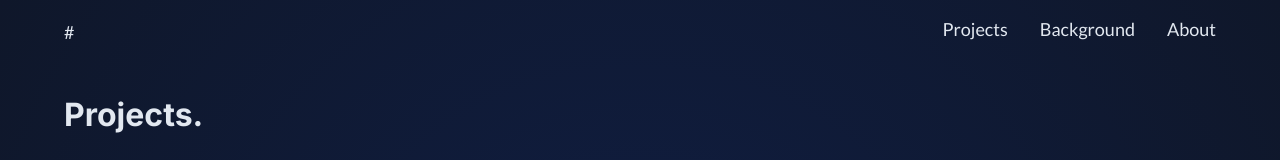
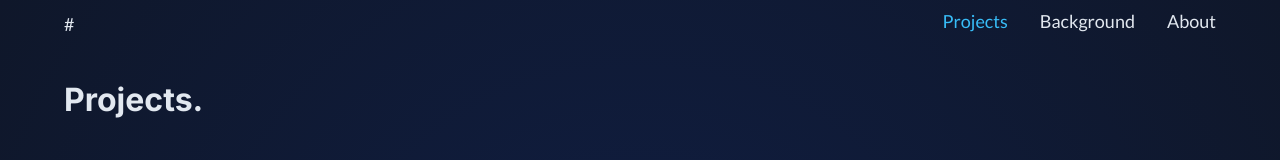
Before and after one commit to 7oiden/portfolio-v3, a React (Vite) app: page /projects in a window 1280 px wide. Shown: the top 160 px of the page. Built offline with nearby package versions, Linux system fonts and the light colour scheme.

Commit message:
navbar improved

```diff
--- a/css/styles.css
+++ b/css/styles.css
@@ -10,9 +10,6 @@ html {
 }
 
 body {
-  -webkit-user-select: none;
-     -moz-user-select: none;
-          user-select: none;
   height: 100%;
   margin: 0;
   background-color: pink;
@@ -127,6 +124,11 @@ img {
   display: grid;
   grid-template-columns: repeat(1, 1fr);
   gap: 4rem;
+}
+@media screen and (min-width: 992px) {
+  .project__grid {
+    grid-template-columns: repeat(2, 1fr);
+  }
 }
 
 .badge__grid {
@@ -249,26 +251,29 @@ p {
 .header {
   z-index: 100;
   background-color: transparent;
+  position: relative;
 }
-.nav__link-container {
-  display: flex;
-  gap: 2rem;
-}
-
-.desktop-nav {
+.nav {
+  height: 3rem;
+  width: 90%;
   margin: 0 auto;
   display: flex;
   justify-content: space-between;
   align-items: center;
 }
 
-.mobile-nav {
-  display: flex;
-  flex-direction: column;
+.nav__links {
+  display: none;
+  gap: 2rem;
+  list-style: none;
+}
+@media (min-width: 992px) {
+  .nav__links {
+    display: flex;
+  }
 }
 
 .nav__link {
-  border-top: 2px solid transparent;
   border-bottom: 2px solid transparent;
 }
 .nav__link:hover {
@@ -278,7 +283,6 @@ p {
   content: "";
   display: block;
   border-bottom: 2px solid #38bdf8;
-  border-radius: 2px;
   transform: scaleX(0);
   transition: transform 0.4s;
   padding-top: 3px;
@@ -287,45 +291,61 @@ p {
   transform: scaleX(1);
 }
 
-.desktop {
-  display: none;
-  width: 90%;
-  margin: 0 auto;
-  padding: 1rem 0;
-}
-@media screen and (min-width: 992px) {
-  .desktop {
-    display: block;
-  }
+.active-link {
+  color: #38bdf8;
 }
 
-.mobile {
+.toggle-btn {
   display: block;
+  width: 2rem;
+  cursor: pointer;
+}
+.toggle-btn > svg {
   width: 100%;
-  padding: 1rem 5%;
+  height: auto;
+  color: #e2e8f0;
 }
-@media screen and (min-width: 992px) {
-  .mobile {
+@media (min-width: 992px) {
+  .toggle-btn {
     display: none;
   }
 }
 
-.mobile__link-container {
+.dropdown {
+  display: flex;
+  position: absolute;
+  z-index: 100;
+  top: 3.5rem;
+  height: 0;
+  left: 5%;
+  right: 5%;
+  margin: 0 auto;
+  background: black;
+  border-radius: 10px;
+  overflow: hidden;
+  transition: height 0.3s cubic-bezier(0.175, 0.885, 0.32, 1.2475);
+}
+@media (min-width: 992px) {
+  .dropdown {
+    display: none;
+    width: 300px;
+  }
+}
+
+.dropdown--open {
+  height: 200px;
+}
+
+.dropdown__links {
+  width: 100%;
   display: flex;
   flex-direction: column;
+  justify-content: center;
+  align-items: center;
   gap: 1rem;
-}
-.mobile__link-container :first-of-type {
-  margin-top: 1rem;
-}
-.mobile__link-container :last-of-type {
-  margin-bottom: 1rem;
-}
-
-.mobile-wrapper {
-  display: flex;
-  justify-content: space-between;
-  align-items: center;
+  list-style: none;
+  margin: 0;
+  padding: 0;
 }
 
 .hero__container {
@@ -343,12 +363,13 @@ p {
 
 .hero {
   position: relative;
-  top: 0;
+  top: -3rem;
   background-image: url("../assets/images/mountains-bg.jpg");
   background-size: cover;
   background-position: bottom center;
   width: 100%;
   height: 100vh;
+  z-index: 1;
 }
 @media screen and (min-width: 992px) {
   .hero {
--- a/src/components/Header.jsx
+++ b/src/components/Header.jsx
@@ -13,7 +13,61 @@ export default function Header() {
 
   return (
     <header className="header">
-      <div className="header__container desktop">
+      <nav className="nav">
+        <div className="logo">
+          <Link to="/">#</Link>
+        </div>
+        <ul className="nav__links">
+          <li>
+            <NavLink
+              to="/projects"
+              className={({ isActive }) =>
+                isActive ? "nav__link active-link" : "nav__link"
+              }
+            >
+              Projects
+            </NavLink>
+          </li>
+          <li>
+            <NavLink
+              to="/background"
+              className={({ isActive }) =>
+                isActive ? "nav__link active-link" : "nav__link"
+              }
+            >
+              Background
+            </NavLink>
+          </li>
+          <li>
+            <NavLink
+              to="/about"
+              className={({ isActive }) =>
+                isActive ? "nav__link active-link" : "nav__link"
+              }
+            >
+              About
+            </NavLink>
+          </li>
+        </ul>
+        <div className="toggle-btn" onClick={handleToggle}>
+          {menuIcon}
+        </div>
+      </nav>
+
+      <nav className={isMenuOpen ? "dropdown dropdown--open" : "dropdown"}>
+        <ul className="dropdown__links">
+          <li>
+            <NavLink to="/projects">Projects</NavLink>
+          </li>
+          <li>
+            <NavLink to="/background">Background</NavLink>
+          </li>
+          <li>
+            <NavLink to="/about">About</NavLink>
+          </li>
+        </ul>
+      </nav>
+      {/* <div className="header__container desktop">
         <nav className="desktop-nav">
           <Link to="/">#</Link>
           <div className="nav__link-container">
@@ -60,7 +114,7 @@ export default function Header() {
             </div>
           )}
         </nav>
-      </div>
+      </div> */}
     </header>
   );
 }
--- a/src/sass/partials/_base.scss
+++ b/src/sass/partials/_base.scss
@@ -10,7 +10,6 @@ html {
 }
 
 body {
-  user-select: none;
   height: 100%;
   margin: 0;
   background-color: pink;
--- a/src/sass/partials/_header.scss
+++ b/src/sass/partials/_header.scss
@@ -1,37 +1,34 @@
 .header {
   @extend .outer-wrapper;
-  // height: 3rem;
   z-index: 100;
   background-color: transparent;
-  // background-color: getColor(infoBoxBg);
-
+  position: relative;
 
   @media screen and (min-width: getBreakpoint(large)) {
-
   }
 }
 
-.nav__link-container {
-  display: flex;
-  gap: 2rem;
-}
-
-.desktop-nav {
+.nav {
+  height: 3rem;
+  width: 90%;
   margin: 0 auto;
   display: flex;
   justify-content: space-between;
   align-items: center;
-  // background-color: pink;
 }
 
-.mobile-nav {
-  display: flex;
-  flex-direction: column;
-  // background-color: pink;
+.nav__links {
+  display: none;
+  gap: 2rem;
+  list-style: none;
+
+  @media (min-width: getBreakpoint(large)) {
+    display: flex;
+  }
 }
 
 .nav__link {
-  border-top: 2px solid transparent;
+  // border-top: 2px solid transparent;
   border-bottom: 2px solid transparent;
 
   &:hover {
@@ -42,7 +39,6 @@
     content: "";
     display: block;
     border-bottom: 2px solid getColor(accentCol1);
-    border-radius: 2px;
     transform: scaleX(0);
     transition: transform 0.4s;
     padding-top: 3px;
@@ -53,44 +49,139 @@
   }
 }
 
-.desktop {
-  display: none;
-  width: 90%;
-  margin: 0 auto;
-  padding: 1rem 0;
-
-  @media screen and (min-width: getBreakpoint(large)) {
-    display: block;
-  }
+.active-link {
+  color: getColor(accentCol1);
 }
 
-.mobile {
+.toggle-btn {
   display: block;
-  width: 100%;
-  padding: 1rem 5%;
-  // background-color: black;
+  width: 2rem;
+  cursor: pointer;
 
-  @media screen and (min-width: getBreakpoint(large)) {
+  & > svg {
+    width: 100%;
+    height: auto;
+    color: getColor(link);
+  }
+
+  @media (min-width: getBreakpoint(large)) {
     display: none;
   }
 }
 
-.mobile__link-container {
+.dropdown {
   display: flex;
-  flex-direction: column;
-  gap: 1rem;
+  position: absolute;
+  z-index: 100;
+  top: 3.5rem;
+  height: 0;
+  left: 5%;
+  right: 5%;
+  margin: 0 auto;
+  background: black;
+  // backdrop-filter: blur(15px);
+  border-radius: 10px;
+  overflow: hidden;
+  transition: height 0.3s cubic-bezier(0.175, 0.885, 0.32, 1.2475);
 
-  & :first-of-type {
-    margin-top: 1rem;
-  }
-
-  & :last-of-type {
-    margin-bottom: 1rem;
+  @media (min-width: getBreakpoint(large)) {
+    display: none;
+    width: 300px;
   }
 }
 
-.mobile-wrapper {
+.dropdown--open {
+  height: 200px;
+}
+
+.dropdown__links {
+  width: 100%;
   display: flex;
-  justify-content: space-between;
+  flex-direction: column;
+  justify-content: center;
   align-items: center;
+  gap: 1rem;
+  list-style: none;
+  margin: 0;
+  padding: 0;
 }
+
+// .dropdown_menu.open {
+//   height: 300px;
+// }
+
+// .dropdown__links {
+//   display: flex;
+//   flex-direction: column;
+//   align-items: center;
+//   gap: 1rem;
+//   list-style: none;
+// }
+
+// .header {
+//   @extend .outer-wrapper;
+//   z-index: 100;
+//   background-color: transparent;
+//   position: relative;
+
+//   @media screen and (min-width: getBreakpoint(large)) {
+//   }
+// }
+
+// .nav__link-container {
+//   display: flex;
+//   gap: 2rem;
+// }
+
+// .desktop-nav {
+//   margin: 0 auto;
+//   display: flex;
+//   justify-content: space-between;
+//   align-items: center;
+// }
+
+// .mobile-nav {
+//   display: flex;
+//   flex-direction: column;
+// }
+
+// .desktop {
+//   display: none;
+//   width: 90%;
+//   margin: 0 auto;
+//   padding: 1rem 0;
+
+//   @media screen and (min-width: getBreakpoint(large)) {
+//     display: block;
+//   }
+// }
+
+// .mobile {
+//   display: block;
+//   width: 100%;
+//   padding: 1rem 5%;
+
+//   @media screen and (min-width: getBreakpoint(large)) {
+//     display: none;
+//   }
+// }
+
+// .mobile__link-container {
+//   display: flex;
+//   flex-direction: column;
+//   gap: 1rem;
+
+//   & :first-of-type {
+//     margin-top: 1rem;
+//   }
+
+//   & :last-of-type {
+//     margin-bottom: 1rem;
+//   }
+// }
+
+// .mobile-wrapper {
+//   display: flex;
+//   justify-content: space-between;
+//   align-items: center;
+// }
--- a/src/sass/partials/_images.scss
+++ b/src/sass/partials/_images.scss
@@ -1,11 +1,12 @@
 .hero {
   position: relative;
-  top: 0;
+  top: -3rem;
   background-image: url("../assets/images/mountains-bg.jpg");
   background-size: cover;
   background-position: bottom center;
   width: 100%;
   height: 100vh;
+  z-index: 1;
 
   @media screen and (min-width: getBreakpoint(large)) {
     top: -4rem;
--- a/src/sass/partials/_layout.scss
+++ b/src/sass/partials/_layout.scss
@@ -34,6 +34,10 @@
   grid-template-columns: repeat(1, 1fr);
   gap: 4rem;
   // background-color: pink;
+
+  @media screen and (min-width: getBreakpoint(large)) {
+    grid-template-columns: repeat(2, 1fr);
+  }
 }
 
 .badge__grid {
```
Also changed, not shown: 1 other file (tests, documents, lock files or other folders).
